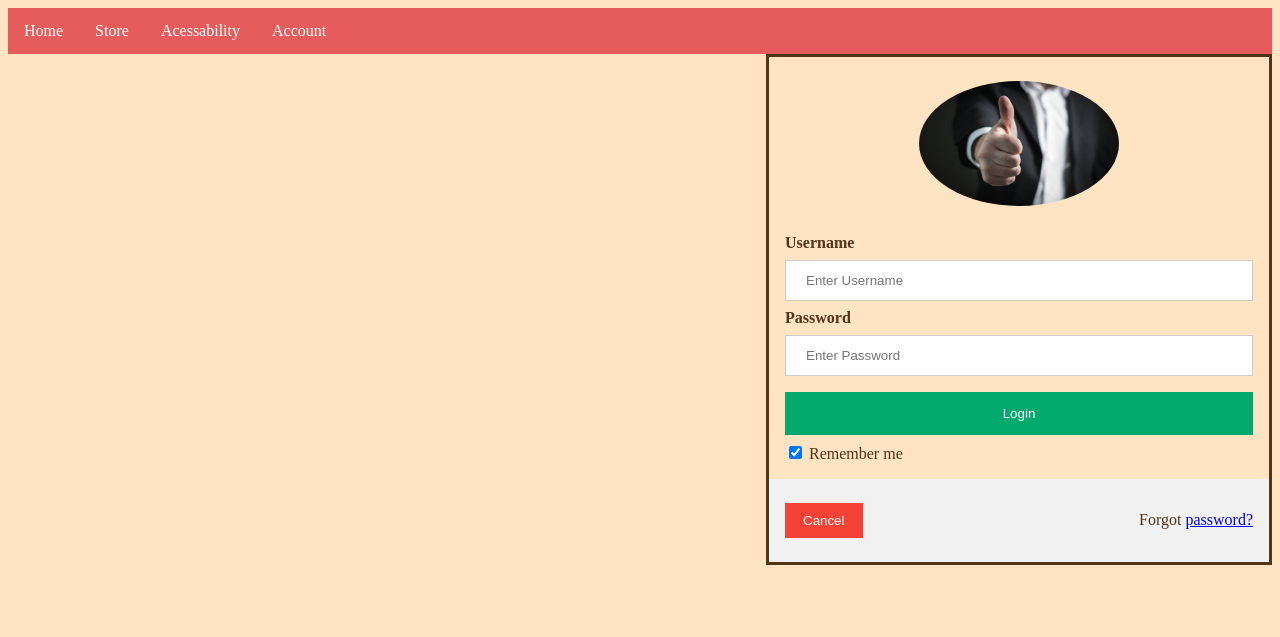
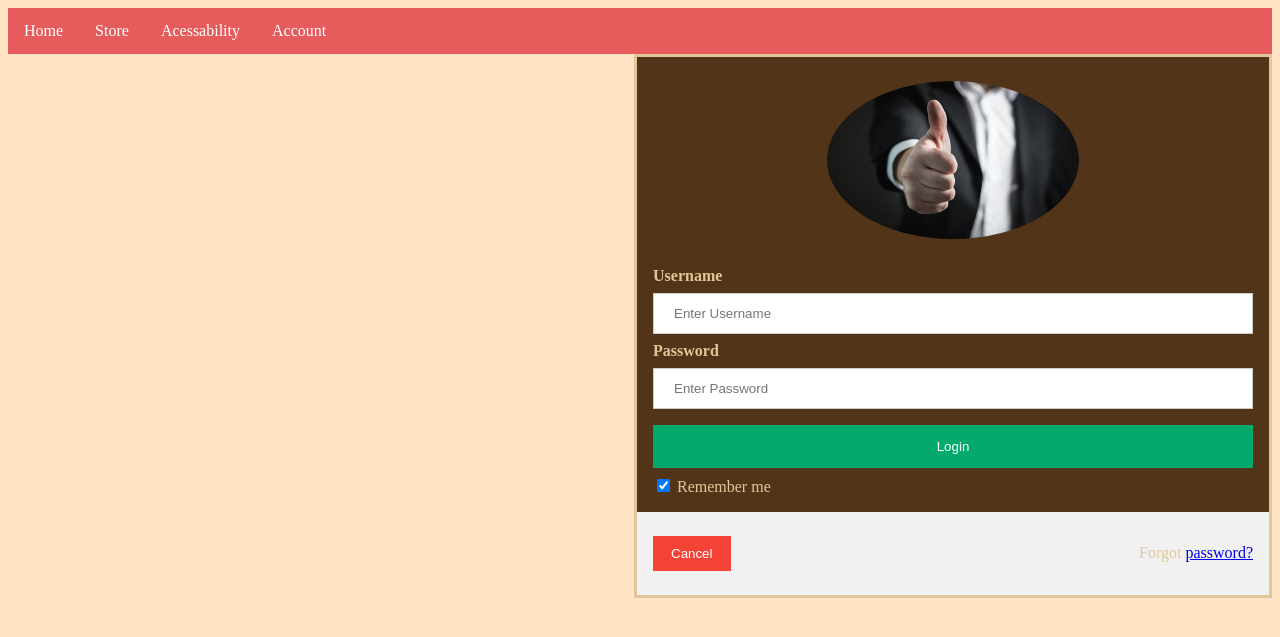
Before and after one commit to matthew-williams-git/server_homepage, a PHP site: page /login_signup.html in a window 1280 px wide. Shown: the top 637 px of the page. Run offline with PHP 8.4, Linux system fonts and the light colour scheme.

Commit message:
resize login form

```diff
--- a/login_form.css
+++ b/login_form.css
@@ -5,9 +5,9 @@ html {
 }
 /* Bordered form */
 form {
-    border: 3px solid #523418;
-    color: #523418;
-    width: 500px;
+    border: 3px solid;
+    background-color: #523418;
+    width: 50%;
     float: right;
   }
 
```
